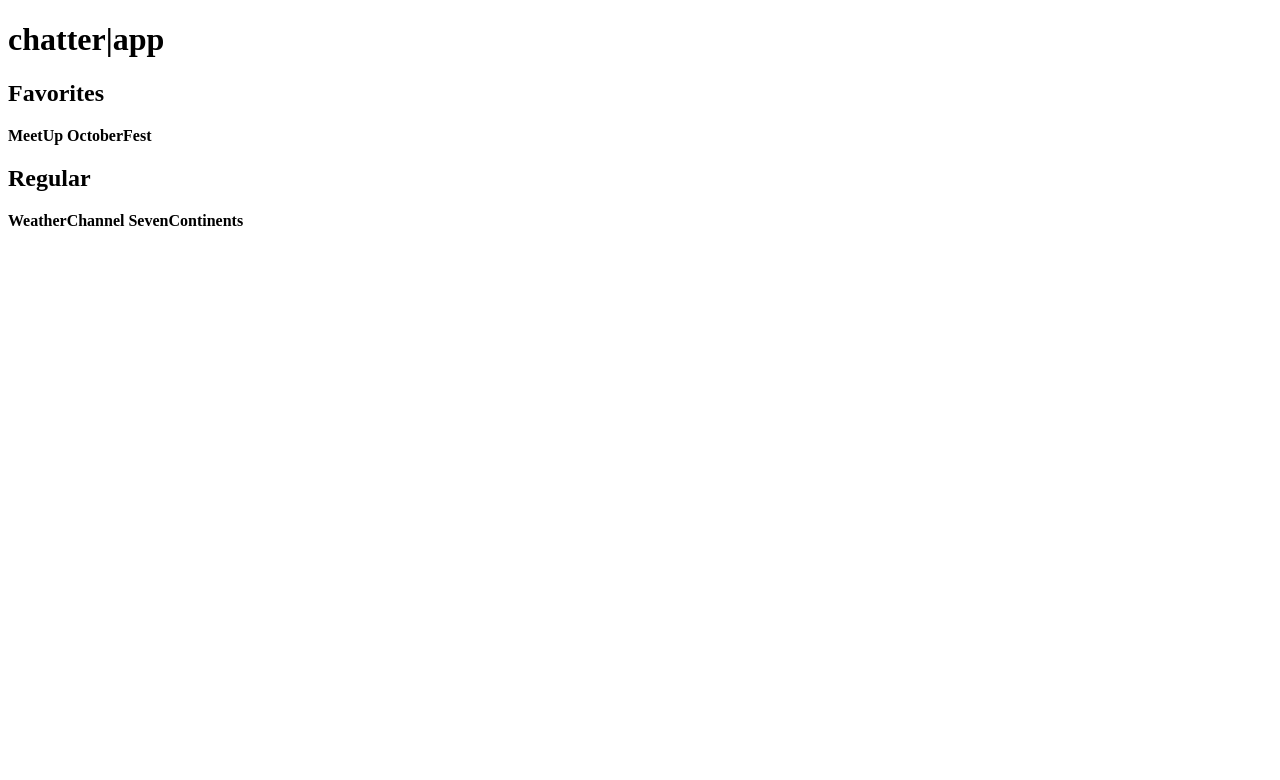
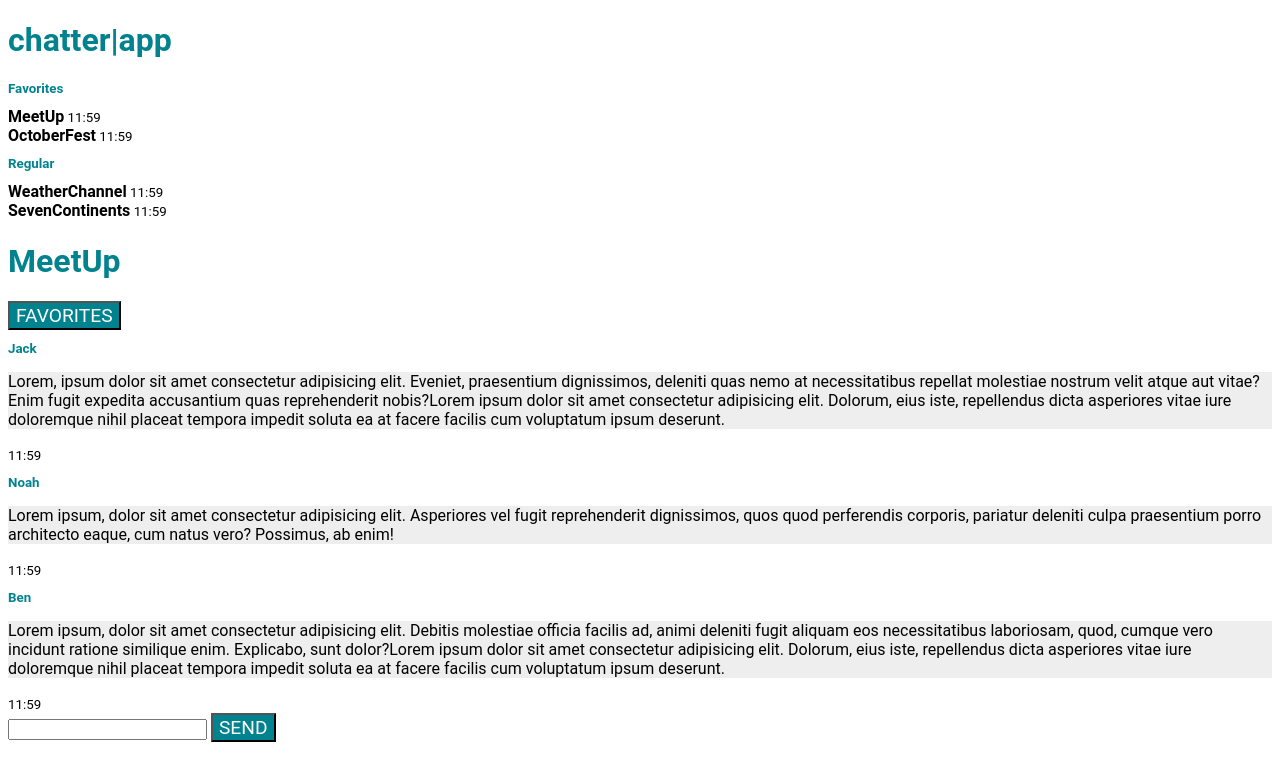
Before and after one commit to KhosSona/Test, a plain HTML site: page index.html in a window 1280 px wide. Drawn offline with Linux system fonts and the light colour scheme.

Commit message:
Update index.html
changes

```diff
--- a/index.html
+++ b/index.html
@@ -6,16 +6,51 @@
     <meta http-equiv="X-UA-Compatible" content="IE=edge">
     <meta name="viewport" content="width=device-width, initial-scale=1.0">
     <title>chatter|app</title>
+    <style>
+        *{
+            font-family: Roboto,Arial,sans-serif;
+        }
+        h1{
+            color:#00838f;
+        }
+        h2{
+            color:#00838f;
+            font-size: smaller;
+        }
+        p{
+            background-color:#eeeeee;
+        }
+        button{
+            background-color: #00838f;
+            font-size: larger;
+            text-transform: uppercase;
+            color: white;
+        }
+    </style>
 </head>
 <body>
     <h1>chatter|app</h1>
     <h2>Favorites</h2>
-    <strong>MeetUp</strong>
-    <strong>OctoberFest</strong>
+    <strong>MeetUp</strong><small> 11:59</small><br>
+    <strong>OctoberFest</strong><small> 11:59</small>
 
     <h2>Regular</h2>
-    <strong>WeatherChannel</strong>
-    <strong>SevenContinents</strong>
+    <strong>WeatherChannel</strong><small> 11:59</small><br>
+    <strong>SevenContinents</strong><small> 11:59</small>
 
-</body>
+    <h1>MeetUp</h1>
+    <button>Favorites</button>
+    <h2>Jack</h2>
+    <p>Lorem, ipsum dolor sit amet consectetur adipisicing elit. Eveniet, praesentium dignissimos, deleniti quas nemo at necessitatibus repellat molestiae nostrum velit atque aut vitae? Enim fugit expedita accusantium quas reprehenderit nobis?Lorem ipsum dolor sit amet consectetur adipisicing elit. Dolorum, eius iste, repellendus dicta asperiores vitae iure doloremque nihil placeat tempora impedit soluta ea at facere facilis cum voluptatum ipsum deserunt.</p>
+    <small>11:59</small>
+    <h2>Noah</h2>
+    <p>Lorem ipsum, dolor sit amet consectetur adipisicing elit. Asperiores vel fugit reprehenderit dignissimos, quos quod perferendis corporis, pariatur deleniti culpa praesentium porro architecto eaque, cum natus vero? Possimus, ab enim!</p>
+    <small>11:59</small>
+    <h2>Ben</h2>
+    <p>Lorem ipsum, dolor sit amet consectetur adipisicing elit. Debitis molestiae officia facilis ad, animi deleniti fugit aliquam eos necessitatibus laboriosam, quod, cumque vero incidunt ratione similique enim. Explicabo, sunt dolor?Lorem ipsum dolor sit amet consectetur adipisicing elit. Dolorum, eius iste, repellendus dicta asperiores vitae iure doloremque nihil placeat tempora impedit soluta ea at facere facilis cum voluptatum ipsum deserunt.</p>
+    <small>11:59</small>
+    <br>
+    <input type="Write your text">
+    <button>Send</button>
+    </body>
 </html>
```
